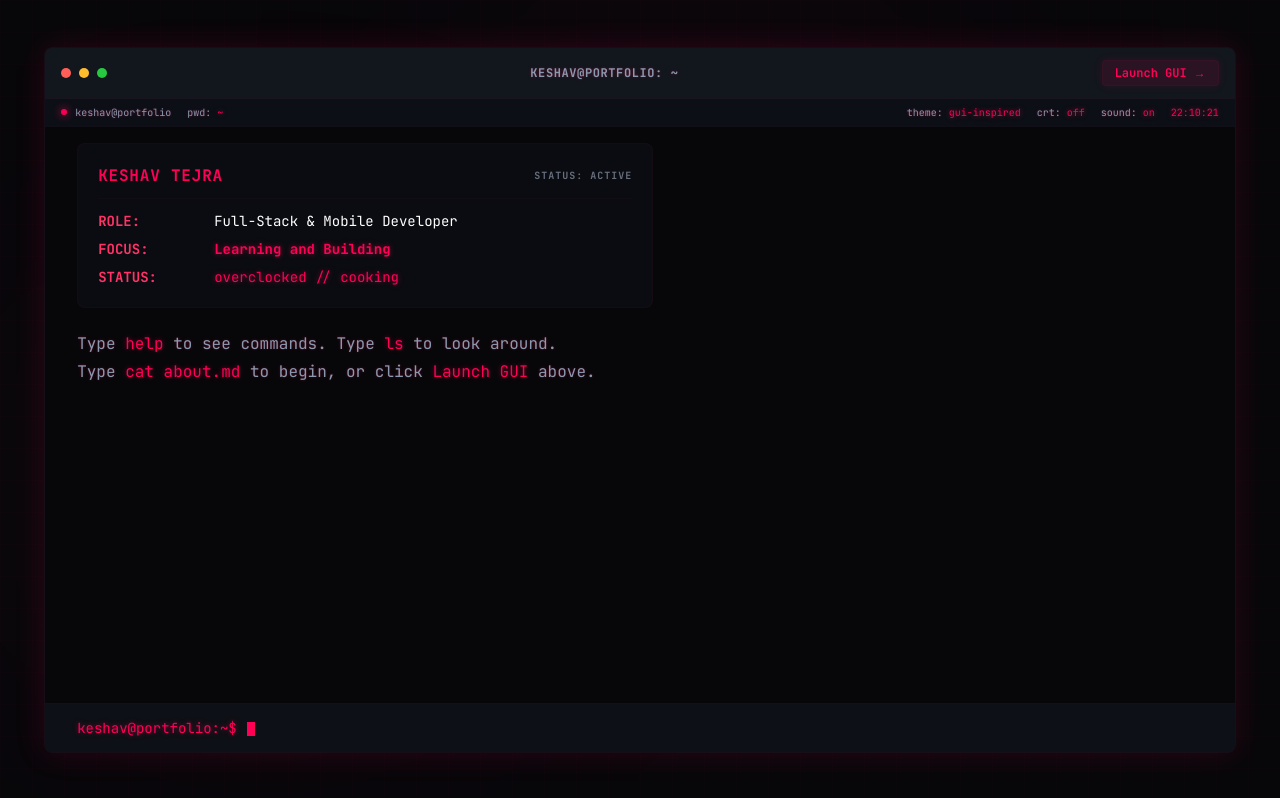
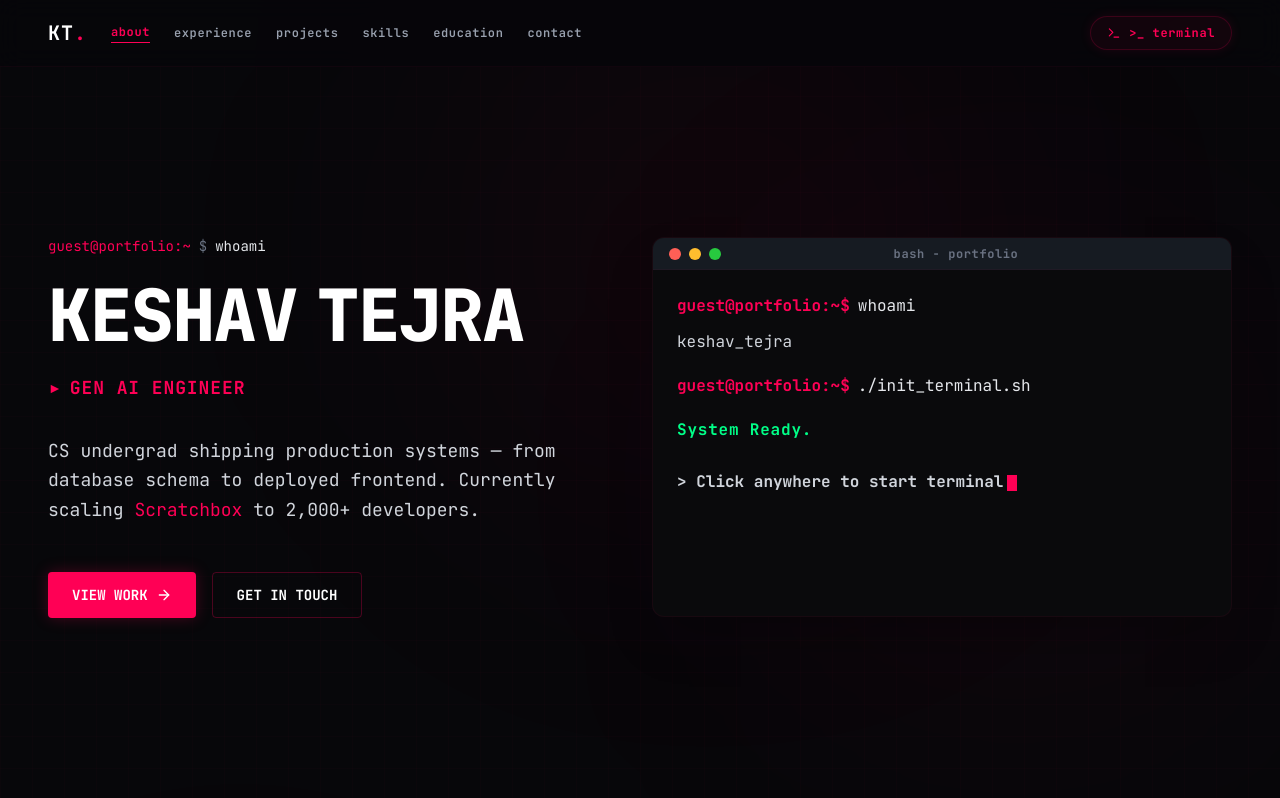
Before and after one commit to Keshav-Tejra04/Portfolio, a Next.js app: page / in a window 1280 px wide. Built offline with nearby package versions, Linux system fonts and the light colour scheme.

Commit message:
little architectural change

```diff
--- a/src/app/page.tsx
+++ b/src/app/page.tsx
@@ -6,7 +6,7 @@ import { Terminal } from "@/components/Terminal";
 import { GuiPortfolio } from "@/components/GuiPortfolio";
 
 export default function Home() {
-  const [mode, setMode] = useState<"terminal" | "gui">("terminal");
+  const [mode, setMode] = useState<"terminal" | "gui">("gui");
 
   return (
     <main className={`flex-1 h-full w-full ${mode === "terminal" ? "overflow-hidden" : ""}`}>
--- a/src/components/GuiPortfolio.tsx
+++ b/src/components/GuiPortfolio.tsx
@@ -372,14 +372,16 @@ export function GuiPortfolio({ setMode }: GuiPortfolioProps) {
       <main className="max-w-7xl mx-auto px-6 sm:px-12 py-12 flex flex-col gap-28">
 
         {/* HERO SECTION (Image 1 styled) */}
+        {/* HERO SECTION (Image 1 styled) */}
         <motion.section
           id="hero"
-          className="min-h-[80vh] flex flex-col justify-center relative pt-8 pb-12"
+          className="min-h-[80vh] flex flex-col lg:flex-row justify-between gap-8 lg:gap-4 items-center relative pt-8 pb-12"
           initial={{ opacity: 0, y: 40 }}
           animate={{ opacity: 1, y: 0 }}
           transition={{ duration: 0.7, delay: 0.2, ease: [0.22, 1, 0.36, 1] }}
         >
-          <div className="flex flex-col gap-4 max-w-3xl">
+          {/* Left Text Content */}
+          <div className="flex flex-col gap-4 flex-1 pr-4 lg:pr-8">
             {/* Terminal Command Line */}
             <div className="flex items-center gap-2 text-xs sm:text-sm text-gui-secondary">
               <span className="text-gui-primary">guest@portfolio:~</span>
@@ -388,12 +390,13 @@ export function GuiPortfolio({ setMode }: GuiPortfolioProps) {
             </div>
 
             {/* Giant Title */}
-            <h1 className="text-6xl sm:text-7xl lg:text-8xl font-black text-white leading-none tracking-tight mt-4">
-              KESHAV TEJRA
+            <h1 className="text-5xl sm:text-6xl lg:text-6xl xl:text-7xl min-[1400px]:text-8xl font-black text-white leading-none tracking-tight mt-2 flex flex-wrap gap-x-3 md:gap-x-5">
+              <span>KESHAV</span>
+              <span>TEJRA</span>
             </h1>
 
             {/* Co-Founder Bullet pill */}
-            <div className="flex items-center gap-2 text-gui-primary font-bold text-base sm:text-lg mt-2 h-8">
+            <div className="flex items-center gap-2 text-gui-primary font-bold text-base sm:text-lg mt-1 h-8">
               <span className="text-sm">►</span>
               <AnimatePresence mode="popLayout">
                 <motion.span
@@ -431,6 +434,43 @@ export function GuiPortfolio({ setMode }: GuiPortfolioProps) {
                 Get in Touch
               </button>
             </div>
+          </div>
+
+          {/* Right Image/Terminal Link (Desktop only) */}
+          <div className="hidden lg:flex justify-center items-center relative group">
+            <div
+              className="relative w-[580px] h-[380px] bg-[#0a0a0c] rounded-xl overflow-hidden border border-gui-border/40 shadow-2xl cursor-pointer transform transition-all duration-300 group-hover:border-gui-primary/50 group-hover:shadow-[0_0_30px_rgba(255,0,85,0.15)] group-hover:scale-[1.02] flex flex-col font-mono"
+              onClick={() => setMode("terminal")}
+            >
+              {/* Terminal Header */}
+              <div className="h-8 bg-[#161B22] border-b border-gui-border/30 flex items-center px-4 gap-2">
+                <div className="w-3 h-3 rounded-full bg-[#FF5F56]" />
+                <div className="w-3 h-3 rounded-full bg-[#FFBD2E]" />
+                <div className="w-3 h-3 rounded-full bg-[#27C93F]" />
+                <span className="text-gray-500 text-xs flex-grow text-center font-bold tracking-wider mr-8">bash - portfolio</span>
+              </div>
+
+              {/* Terminal Body */}
+              <div className="p-6 flex flex-col gap-3 text-sm sm:text-base flex-grow">
+                <div className="flex gap-2">
+                  <span className="text-gui-primary font-bold">guest@portfolio:~$</span>
+                  <span className="text-gray-200">whoami</span>
+                </div>
+                <div className="text-gray-300">keshav_tejra</div>
+                <div className="flex gap-2 mt-2">
+                  <span className="text-gui-primary font-bold">guest@portfolio:~$</span>
+                  <span className="text-gray-200">./init_terminal.sh</span>
+                </div>
+                <div className="text-[#00FF88] mt-2 font-bold tracking-wider">System Ready.</div>
+                <div className="flex gap-2 mt-4 items-center">
+                  <span className="text-gray-300 font-bold">
+                    &gt; Click anywhere to start terminal<span className="inline-block w-2.5 h-4 bg-gui-primary ml-1 align-middle" style={{ animation: 'pulse 1s cubic-bezier(0.4, 0, 0.6, 1) infinite' }}></span>
+                  </span>
+                </div>
+              </div>
+            </div>
+            {/* Ambient background glow */}
+            <div className="absolute top-1/2 left-1/2 -translate-x-1/2 -translate-y-1/2 w-[400px] h-[300px] bg-gui-primary/5 blur-[120px] -z-10 group-hover:bg-gui-primary/20 transition-all duration-500" />
           </div>
         </motion.section>
 
```
Also changed, not shown: public/images/isolated-monitor.png (added), public/images/terminal-desk.png (added).
